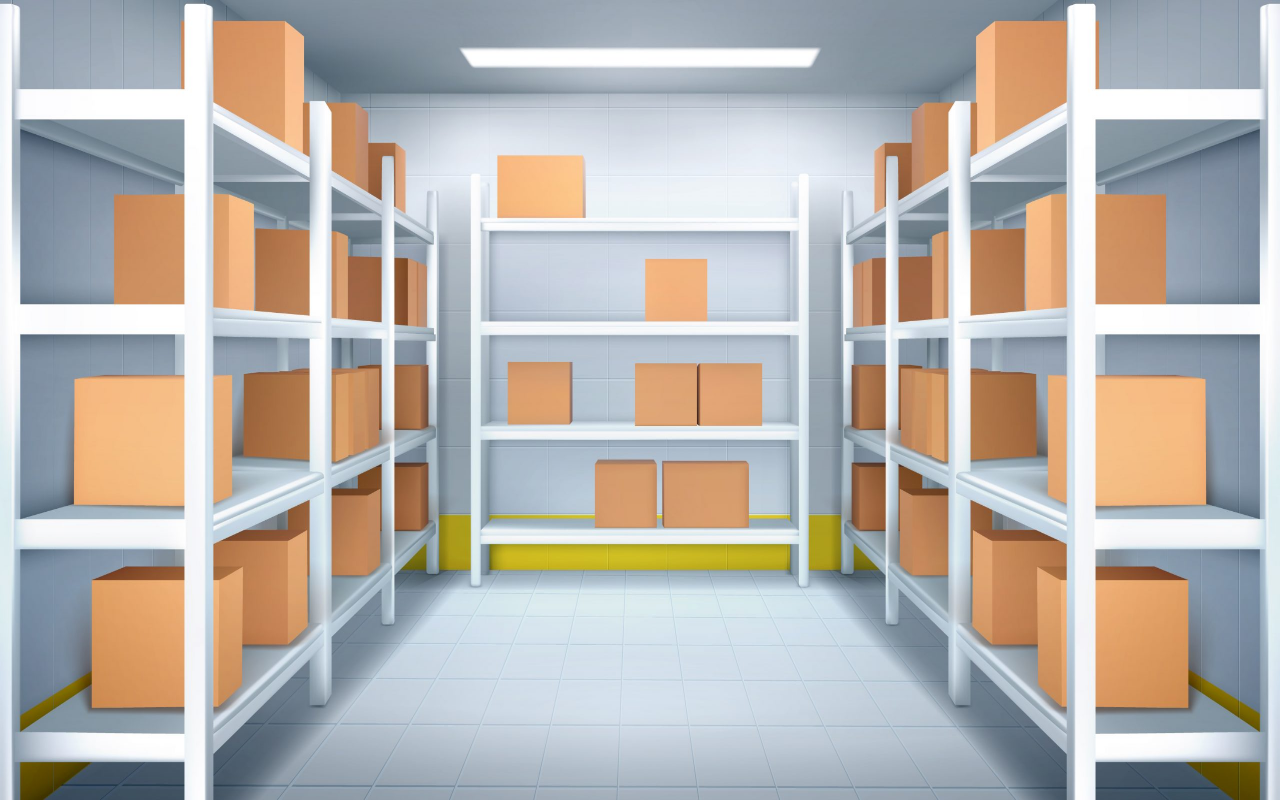
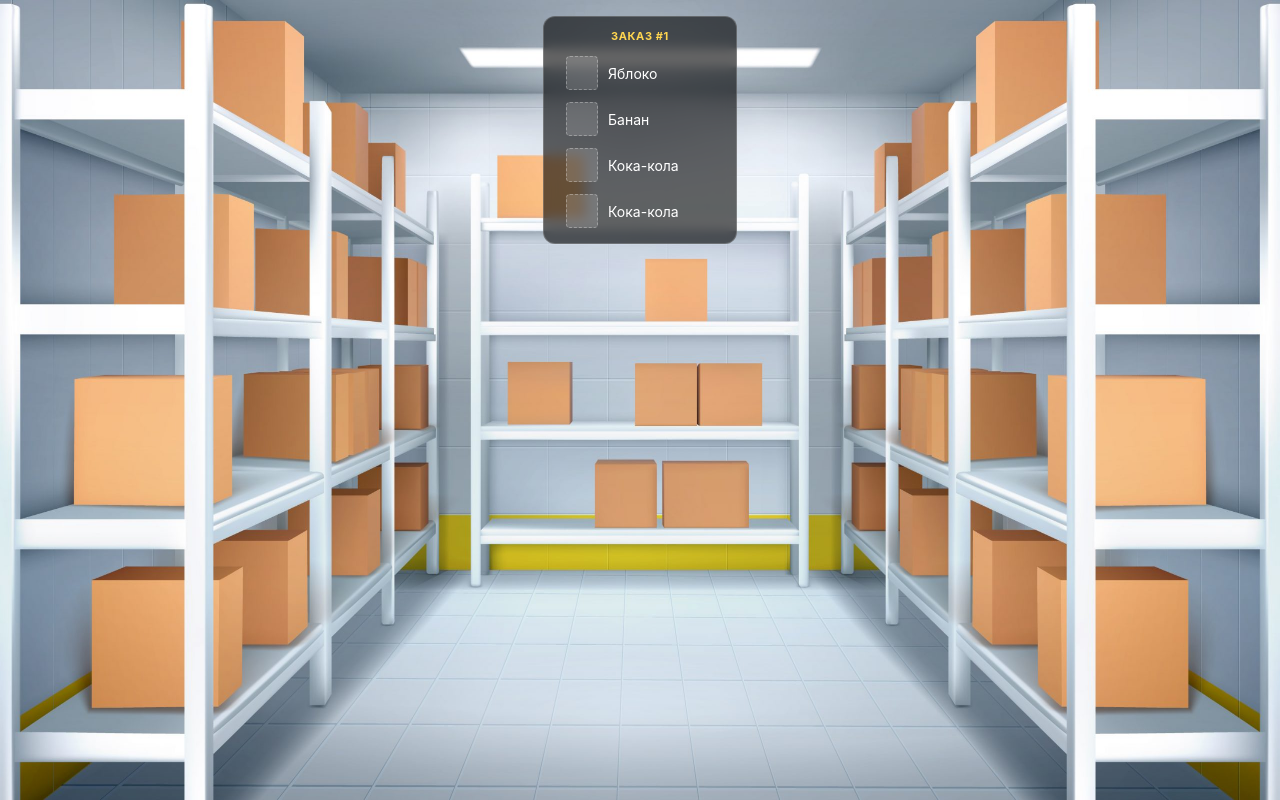
Before and after one commit to TrueMrMaverick/deep-peak-game, a React (Create React App) app: page / in a window 1280 px wide. Built offline with nearby package versions, Linux system fonts and the light colour scheme.

Commit message:
feat: order system

```diff
--- /dev/null
+++ b/src/game/ItemRegistry.ts
@@ -0,0 +1,44 @@
+export interface Item {
+  id: string;
+  name: string;
+  imageUrl?: string; // будет заполнено коллегой в отдельном PR
+}
+
+/**
+ * Глобальное хранилище товаров.
+ * Картинки (imageUrl) будут добавлены коллегой в отдельном PR.
+ */
+export class ItemRegistry {
+  private static instance: ItemRegistry;
+
+  private items: Map<string, Item> = new Map([
+    ['banana', { id: 'banana', name: 'Банан' }],
+    ['soup',   { id: 'soup',   name: 'Суп-лапша' }],
+    ['cola',   { id: 'cola',   name: 'Кока-кола' }],
+    ['milk',   { id: 'milk',   name: 'Молоко' }],
+    ['bread',  { id: 'bread',  name: 'Хлеб' }],
+    ['apple',  { id: 'apple',  name: 'Яблоко' }],
+    ['water',  { id: 'water',  name: 'Вода' }],
+    ['chips',  { id: 'chips',  name: 'Чипсы' }],
+  ]);
+
+  static getInstance(): ItemRegistry {
+    if (!ItemRegistry.instance) {
+      ItemRegistry.instance = new ItemRegistry();
+    }
+    return ItemRegistry.instance;
+  }
+
+  getItem(id: string): Item | undefined {
+    return this.items.get(id);
+  }
+
+  getAllItems(): Item[] {
+    return Array.from(this.items.values());
+  }
+
+  /** Регистрация нового товара (для использования коллегой при добавлении картинок) */
+  registerItem(item: Item): void {
+    this.items.set(item.id, item);
+  }
+}
--- /dev/null
+++ b/src/game/OrderGenerator.ts
@@ -0,0 +1,86 @@
+import { Item, ItemRegistry } from './ItemRegistry';
+
+export interface OrderLine {
+  /** Уникальный id строки внутри заказа */
+  lineId: string;
+  item: Item;
+  collected: boolean;
+}
+
+export interface Order {
+  id: string;
+  /** Каждая единица товара — отдельная строка (quantity=2 → 2 строки) */
+  lines: OrderLine[];
+}
+
+/**
+ * Генератор заказов.
+ * Случайно выбирает товары из ItemRegistry и формирует заказ.
+ */
+export class OrderGenerator {
+  private registry: ItemRegistry;
+  private orderCounter = 0;
+  private lineCounter = 0;
+
+  /** @param minItems минимальное кол-во позиций в заказе */
+  /** @param maxItems максимальное кол-во позиций в заказе */
+  constructor(
+    private minItems: number = 2,
+    private maxItems: number = 4,
+  ) {
+    this.registry = ItemRegistry.getInstance();
+  }
+
+  generate(): Order {
+    const allItems = this.registry.getAllItems();
+    // totalLines — итоговое кол-во строк в заказе (minItems..maxItems)
+    const totalLines = this.randomInt(this.minItems, this.maxItems);
+
+    // перемешиваем все товары
+    const shuffled = [...allItems].sort(() => Math.random() - 0.5);
+
+    const lines: OrderLine[] = [];
+    // счётчик сколько раз каждый товар уже добавлен
+    const countById = new Map<string, number>();
+
+    let attempts = 0;
+    while (lines.length < totalLines && attempts < totalLines * 10) {
+      attempts++;
+      const item = shuffled[Math.floor(Math.random() * shuffled.length)];
+      const current = countById.get(item.id) ?? 0;
+      if (current >= 3) continue; // не более 3 одного типа
+      countById.set(item.id, current + 1);
+      this.lineCounter += 1;
+      lines.push({
+        lineId: `line-${this.lineCounter}`,
+        item,
+        collected: false,
+      });
+    }
+
+    this.orderCounter += 1;
+
+    return {
+      id: `order-${this.orderCounter}`,
+      lines,
+    };
+  }
+
+  /**
+   * Помечает строку заказа как собранную.
+   * Коллега может вызвать этот метод, когда курьер подбирает товар.
+   * @returns новый объект Order с обновлённой строкой
+   */
+  collectItem(order: Order, lineId: string): Order {
+    return {
+      ...order,
+      lines: order.lines.map((line) =>
+        line.lineId === lineId ? { ...line, collected: true } : line,
+      ),
+    };
+  }
+
+  private randomInt(min: number, max: number): number {
+    return Math.floor(Math.random() * (max - min + 1)) + min;
+  }
+}
--- a/src/pages/game/GamePage.tsx
+++ b/src/pages/game/GamePage.tsx
@@ -1,17 +1,22 @@
+import { useMemo, useState } from 'react';
 import './GamePage.css';
 import bg from './storage.jpg';
 import { GameStoreProvider } from './store';
+import { OrderPanel } from './OrderPanel';
+import { OrderGenerator, Order } from '../../game/OrderGenerator';
 
-interface GamePageProps {
-
-}
+interface GamePageProps {}
 
 export function GamePage(props: GamePageProps) {
+  const generator = useMemo(() => new OrderGenerator(4, 6), []);
+
+  const [order] = useState<Order>(() => generator.generate());
 
   return (
     <GameStoreProvider>
       <div className='GamePage-root'>
-        <img src={bg} alt='bg' className='GamePage-bg'/>
+        <img src={bg} alt='bg' className='GamePage-bg' />
+        <OrderPanel order={order} />
       </div>
     </GameStoreProvider>
   );
--- /dev/null
+++ b/src/pages/game/OrderPanel/OrderPanel.css
@@ -0,0 +1,83 @@
+.OrderPanel-root {
+  position: absolute;
+  top: 16px;
+  left: 50%;
+  transform: translateX(-50%);
+  min-width: 160px;
+  max-width: 260px;
+  background: rgba(0, 0, 0, 0.6);
+  backdrop-filter: blur(6px);
+  border: 1px solid rgba(255, 255, 255, 0.2);
+  border-radius: 12px;
+  padding: 12px 16px;
+  z-index: 10;
+}
+
+.OrderPanel-title {
+  font-size: 11px;
+  font-weight: 700;
+  color: #ffd54f;
+  text-transform: uppercase;
+  letter-spacing: 0.6px;
+  margin-bottom: 10px;
+  text-align: center;
+}
+
+.OrderPanel-list {
+  list-style: none;
+  margin: 0;
+  padding: 0;
+  display: flex;
+  flex-direction: column;
+  gap: 6px;
+}
+
+.OrderPanel-item {
+  display: flex;
+  align-items: center;
+  gap: 10px;
+  padding: 4px 6px;
+  border-radius: 6px;
+  transition: background 0.2s;
+}
+
+/* Собранный товар: зелёный фон + зачёркнутое название */
+.OrderPanel-item--collected {
+  background: rgba(76, 175, 80, 0.3);
+}
+
+.OrderPanel-item--collected .OrderPanel-item-name {
+  text-decoration: line-through;
+  color: #a5d6a7;
+}
+
+.OrderPanel-item-img-wrap {
+  width: 32px;
+  height: 32px;
+  flex-shrink: 0;
+  display: flex;
+  align-items: center;
+  justify-content: center;
+}
+
+.OrderPanel-item-img {
+  width: 32px;
+  height: 32px;
+  object-fit: contain;
+  border-radius: 4px;
+}
+
+/* Заглушка пока нет картинки */
+.OrderPanel-item-img-placeholder {
+  width: 32px;
+  height: 32px;
+  border-radius: 4px;
+  background: rgba(255, 255, 255, 0.15);
+  border: 1px dashed rgba(255, 255, 255, 0.3);
+}
+
+.OrderPanel-item-name {
+  color: #ffffff;
+  font-size: 14px;
+  flex: 1;
+}
--- /dev/null
+++ b/src/pages/game/OrderPanel/OrderPanel.tsx
@@ -0,0 +1,31 @@
+import { Order } from '../../../game/OrderGenerator';
+import './OrderPanel.css';
+
+interface OrderPanelProps {
+  order: Order;
+}
+
+export function OrderPanel({ order }: OrderPanelProps) {
+  return (
+    <div className='OrderPanel-root'>
+      <div className='OrderPanel-title'>Заказ #{order.id.replace('order-', '')}</div>
+      <ul className='OrderPanel-list'>
+        {order.lines.map(({ lineId, item, collected }) => (
+          <li
+            key={lineId}
+            className={`OrderPanel-item${collected ? ' OrderPanel-item--collected' : ''}`}
+          >
+            <div className='OrderPanel-item-img-wrap'>
+              {item.imageUrl ? (
+                <img src={item.imageUrl} alt={item.name} className='OrderPanel-item-img' />
+              ) : (
+                <div className='OrderPanel-item-img-placeholder' />
+              )}
+            </div>
+            <span className='OrderPanel-item-name'>{item.name}</span>
+          </li>
+        ))}
+      </ul>
+    </div>
+  );
+}
--- /dev/null
+++ b/src/pages/game/OrderPanel/index.ts
@@ -0,0 +1 @@
+export { OrderPanel } from './OrderPanel';
--- a/src/pages/game/store/GameStoreContext.tsx
+++ b/src/pages/game/store/GameStoreContext.tsx
@@ -26,5 +26,7 @@ export function useGame(): GameState;
 export function useGame<T>(selector: (state: GameState) => T): T;
 export function useGame<T>(selector?: (state: GameState) => T): T | GameState {
   const store = useGameStoreContext();
-  return selector ? useGameStore(store, selector) : useGameStore(store);
+  const identity = (s: GameState): GameState => s;
+  const effectiveSelector = (selector ?? identity) as (s: GameState) => T | GameState;
+  return useGameStore(store, effectiveSelector);
 }
```
Also changed, not shown: 1 other file (tests, documents, lock files or other folders).
